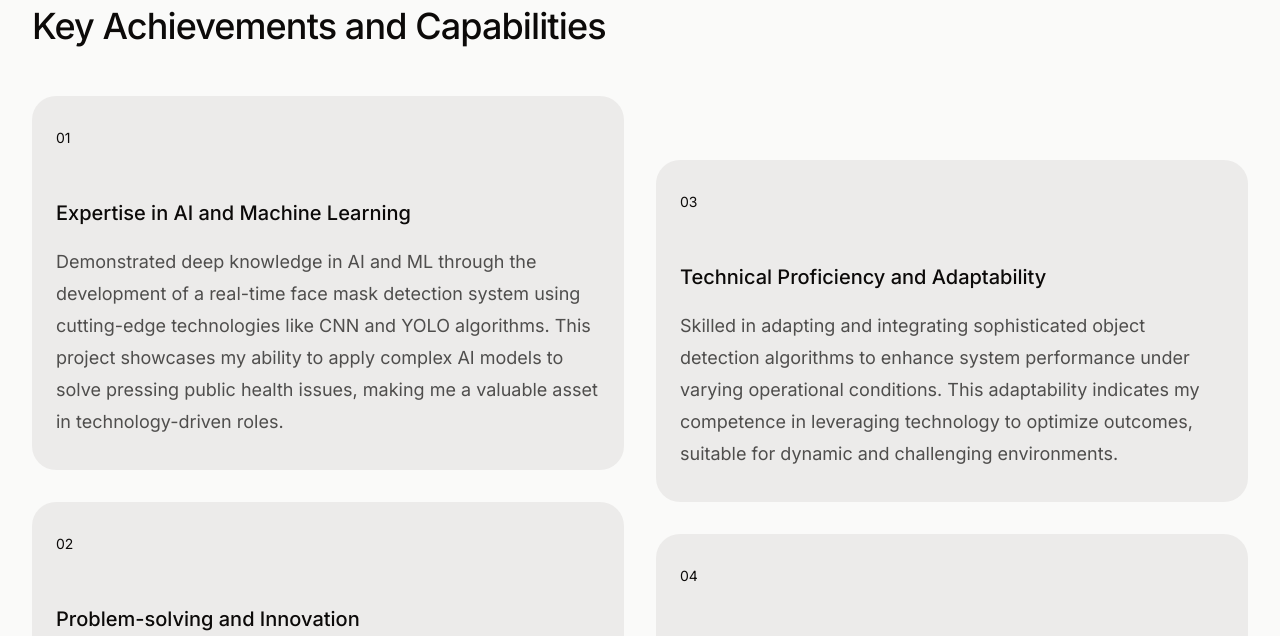
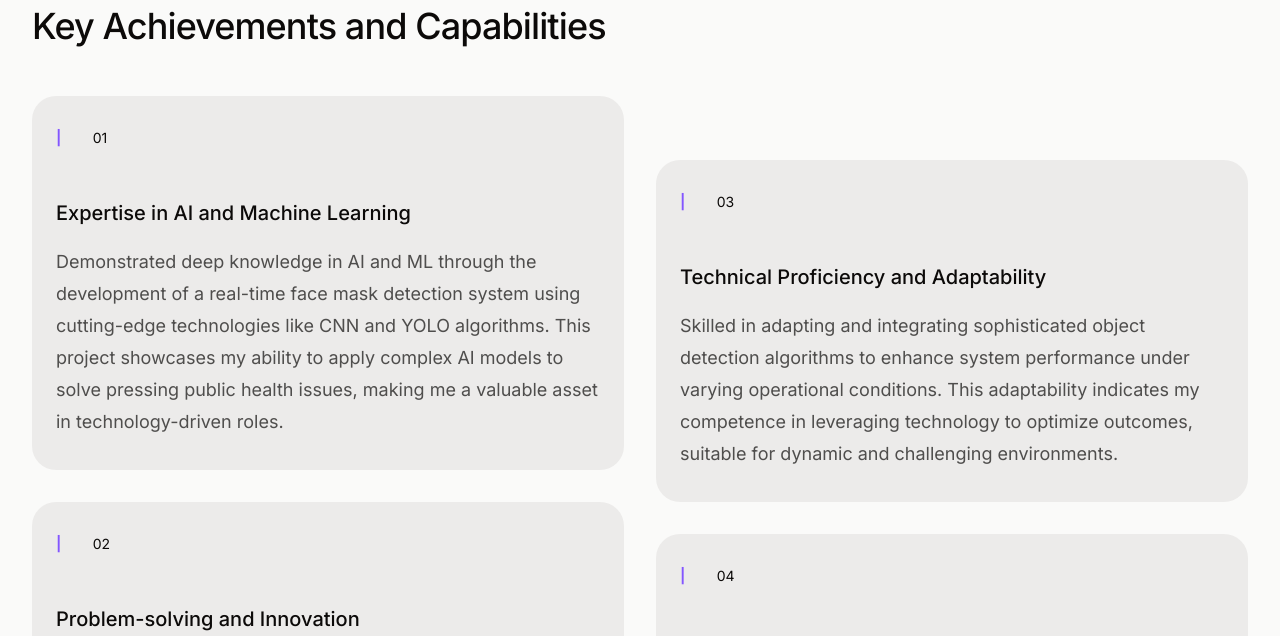
Before and after one commit to willyyto/william-portfolio, an Astro site: page /research in a window 1280 px wide. Shown: the part 3400-4036 px from the top of the page. Built offline with nearby package versions, Linux system fonts and the light colour scheme; Astro itself is replaced by a stand-in of ours.

Commit message:
Added accent to unalign card

```diff
--- a/src/components/common/UnalignCards.astro
+++ b/src/components/common/UnalignCards.astro
@@ -13,7 +13,7 @@
                             <div class:list={['space-y-8', index === 1 && 'lg:mt-16']}>
                                 {cards.map((card: any) => (
                                         <div class="bg-primary-500/10 dark:bg-primary-400/10 flex flex-col gap-12 rounded-3xl px-6 py-8">
-                                            <p class="text-sm">{card.id}</p>
+                                            <p class="text-sm"><b class="text-sm text-secondary">|  </b> {card.id}</p>
                                             <div class="flex flex-col gap-4">
                                                 <h3 class="text-xl font-medium">{card.name}</h3>
                                                 <p class="text-primary-950/70 dark:text-primary-200/70 text-base sm:text-lg">
```
